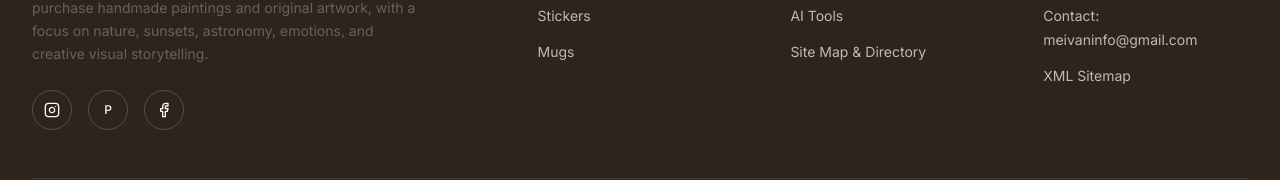
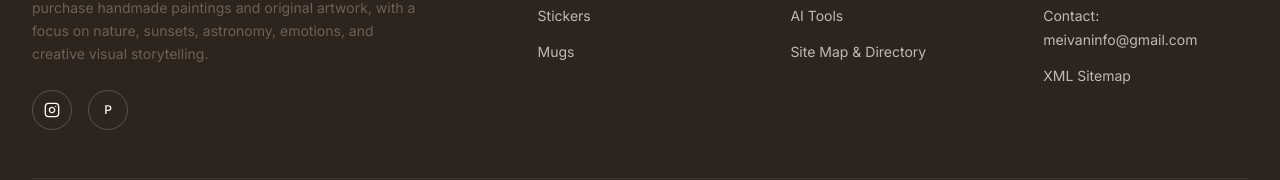
Before and after one commit to patelvandan11/meivan-art, a Next.js app: page / in a window 1280 px wide. Shown: the part 4878-5058 px from the top of the page. Built offline with nearby package versions, Linux system fonts and the light colour scheme; no server answers; the database is empty; a web font is replaced by a local one.

Commit message:
add pinterest account username

```diff
--- a/src/components/layout/footer.tsx
+++ b/src/components/layout/footer.tsx
@@ -25,8 +25,8 @@ const footerLinks = {
 
 const socialLinks = [
   { label: "Instagram", href: "https://www.instagram.com/meivanart", icon: Instagram },
-  { label: "Pinterest", href: "https://pinterest.com", icon: null },
-  { label: "Facebook", href: "https://facebook.com", icon: Facebook },
+  { label: "Pinterest", href: "https://pinterest.com/meivanart/", icon: null },
+  // { label: "Facebook", href: "https://facebook.com", icon: Facebook },
 ];
 
 export function Footer() {
```
